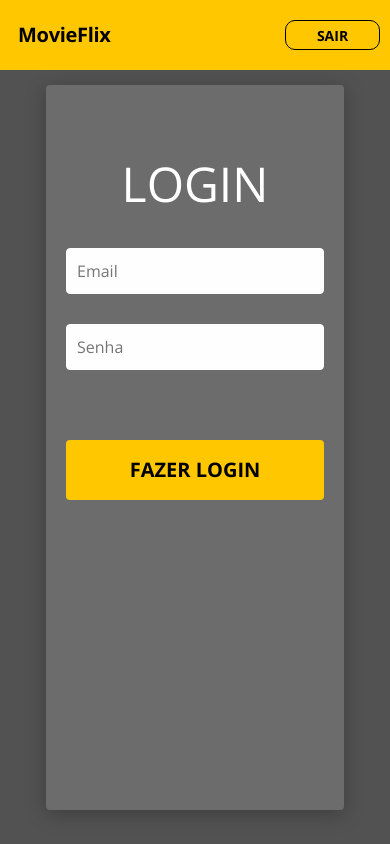
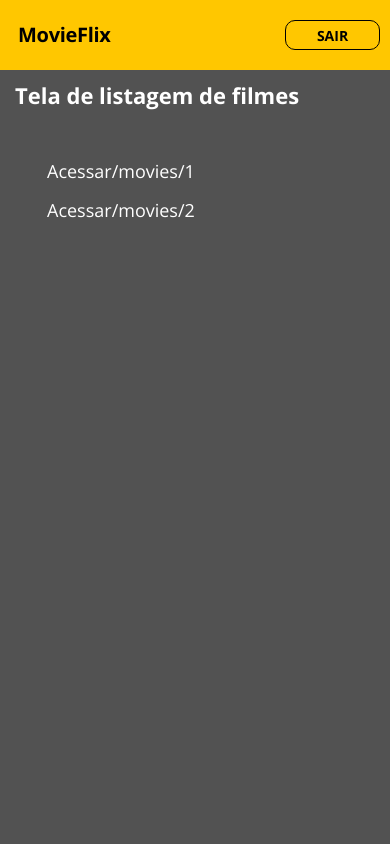
Before and after one commit to cristpsantos/desafio-movieflix, a React (Create React App) app: page / in a window 390 px wide. Built offline with nearby package versions, Linux system fonts and the light colour scheme.

Commit message:
Add page movies responsive

```diff
--- a/src/App.tsx
+++ b/src/App.tsx
@@ -1,13 +1,13 @@
+import Movies from "pages/Movies";
 import React from "react";
 import "./App.css";
 import Navbar from "./components/Navbar";
-import Home from "./pages/Home";
 
 function App() {
   return (
     <>
       <Navbar />
-      <Home />
+      <Movies />
     </>
   );
 }
--- /dev/null
+++ b/src/pages/Movies/index.tsx
@@ -0,0 +1,19 @@
+import './styles.css';
+
+const Movies = () => {
+    return (
+        <div className="movie-container">
+            <h1>Tela de listagem de filmes</h1>
+            <ul>
+                <li>
+                    <a href="#1">Acessar/movies/1</a>
+                </li>
+                <li>
+                    <a href="#1">Acessar/movies/2</a>
+                </li>
+            </ul>
+        </div>
+    );
+}
+
+export default Movies;
--- /dev/null
+++ b/src/pages/Movies/styles.css
@@ -0,0 +1,46 @@
+ul {
+    margin: 0;
+    padding: 0;
+}
+
+.movie-container {
+    background: #525252;
+    padding: 12px 15px 0 15px;
+}
+
+.movie-container h1 {
+    font-size: 22px;
+    font-weight: 700;
+    margin-bottom: 50px;
+    color: #fff;
+}
+
+.movie-container li {
+    list-style: none;
+    margin-bottom: 12px;
+}
+
+.movie-container li a {
+    text-decoration: none;
+    font-size: 18px;
+    color: #fff;
+    font-weight: 400;
+}
+
+@media(min-width: 1200px) {
+    .movie-container {
+        padding: 40px 15px 0 40px;
+    }
+
+    .movie-container h1 {
+        font-size: 48px;
+    }
+
+    .movie-container li {
+        margin-bottom: 27px;
+    }
+
+    .movie-container li a {
+        font-size: 24px;
+    }
+}
```
Also changed, not shown: src/pages/MovieReviews/index.tsx (added, +13 -0 lines), src/pages/MovieReviews/styles.css (added).
